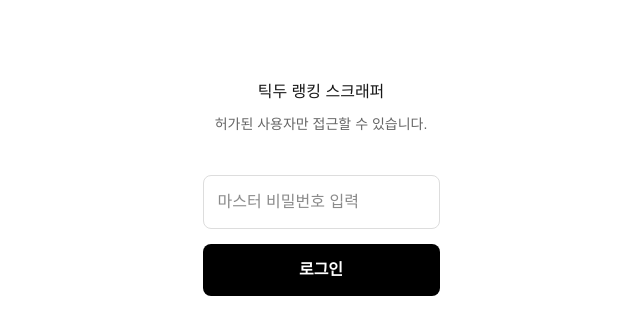
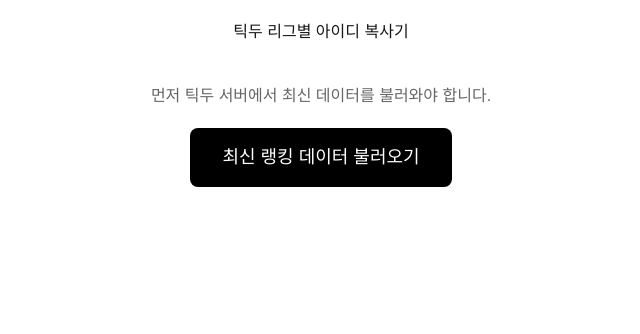
Before and after one commit to tead1234/ticdoo-scraper, a Next.js app: page /login in a window 1280 px wide. Shown: the top 334 px of the page, without its empty margins (319-959 px from the left). Built offline with nearby package versions, Linux system fonts and the light colour scheme.

Commit message:
프록시 사이트로 요청하도록 변경

```diff
--- a/app/api/ranks/route.ts
+++ b/app/api/ranks/route.ts
@@ -1,33 +1,55 @@
 import { NextResponse } from 'next/server';
 import { SignJWT } from 'jose';
 
-// ==========================================
-// [수정됨] 1. 랭킹 데이터 긁어오기 (GET)
-// ==========================================
+// 1. 질문자님이 찾아내신 완벽한 리그 매핑표
+const classMap: Record<number, string> = {
+  2000: 'a1', 1900: 'a2', 1800: 'a3',
+  1500: 'b1', 1400: 'b2', 1300: 'b3', 1200: 'b4', 1100: 'b5',
+  1000: 'c1',  900: 'c2',  800: 'c3',  700: 'c4',  600: 'c5',
+   500: 'd1',  400: 'd2',  300: 'd3',  200: 'd4',  100: 'd5'
+};
+
 export async function GET() {
   try {
-    // 틱두 사이트의 개방된 API로 다이렉트 요청 (토큰 불필요)
-    const response = await fetch('https://tikdo.kr/api/rankings/current?leagueType=1300', {
+    // 2. 18개의 틱두 API 요청을 동시에 준비
+    const fetchPromises = Object.entries(classMap).map(async ([leagueId, leagueKey]) => {
+      const targetUrl = `https://tikdo.kr/api/rankings/current?leagueType=${leagueId}`;
+
+      const response = await fetch(targetUrl, {
         method: 'GET',
         headers: {
           'Accept': 'application/json',
-        'Referer': 'https://tikdo.kr/ranking/b3',
+          'Referer': `https://tikdo.kr/ranking/${leagueKey}`,
           'User-Agent': 'Mozilla/5.0 (Windows NT 10.0; Win64; x64) AppleWebKit/537.36 (KHTML, like Gecko) Chrome/149.0.0.0 Safari/537.36'
         },
-      cache: 'no-store'
+        // 💡 핵심: 3분(180초) 동안 틱두 서버를 찌르지 않고 Vercel이 데이터를 기억함 (과부하 방지)
+        next: { revalidate: 180 }
       });
 
       if (!response.ok) {
-      throw new Error(`API 호출 실패: ${response.status}`);
+        // 특정 리그가 에러 나더라도 전체가 멈추지 않도록 빈 배열 반환 후 로깅
+        console.error(`${leagueKey}(${leagueId}) 리그 호출 실패`);
+        return { key: leagueKey, data: [] };
       }
 
-    const rankData = await response.json();
+      const data = await response.json();
+      return { key: leagueKey, data: data };
+    });
 
-    // 가져온 데이터를 프론트엔드로 전달
-    return NextResponse.json({ success: true, data: rankData });
+    // 3. 18개의 요청을 한 번에 발사! (Promise.all)
+    const results = await Promise.all(fetchPromises);
+
+    // 4. 받아온 결과를 프론트엔드가 쓰기 편하게 { "a1": [...], "b3": [...] } 형태로 조립
+    const finalData = results.reduce((acc, curr) => {
+      acc[curr.key] = curr.data;
+      return acc;
+    }, {} as Record<string, any>);
+
+    // 최종 데이터 반환
+    return NextResponse.json({ success: true, data: finalData });
 
   } catch (error: any) {
-    console.error('API Fetch Error:', error);
+    console.error('API 병렬 Fetch 에러:', error);
     return NextResponse.json({ success: false, message: error.message }, { status: 500 });
   }
 }
@@ -41,31 +63,26 @@ export async function POST(request: Request) {
   try {
     const { password } = await request.json();
 
-    // 1. 비밀번호 검증
     if (password === process.env.MASTER_PASSWORD) {
-
-      // 2. 비밀번호가 맞으면 JWT 토큰 생성 (24시간 유효)
       const token = await new SignJWT({ role: 'admin' })
         .setProtectedHeader({ alg: 'HS256' })
-        .setExpirationTime('24h') // 24시간 후 만료
+        .setExpirationTime('24h')
         .sign(SECRET_KEY);
 
       const response = NextResponse.json({ success: true });
 
-      // 3. 브라우저 쿠키에 안전하게 토큰 심기
       response.cookies.set({
         name: 'auth_token',
         value: token,
-        httpOnly: true, // 자바스크립트에서 탈취 불가능하게 설정
-        secure: process.env.NODE_ENV === 'production', // Vercel(https)에서는 필수
+        httpOnly: true,
+        secure: process.env.NODE_ENV === 'production',
         sameSite: 'strict',
         path: '/',
-        maxAge: 60 * 60 * 24, // 24시간
+        maxAge: 60 * 60 * 24,
       });
 
       return response;
     } else {
-      // 비밀번호가 틀린 경우
       return NextResponse.json({ success: false, message: '비밀번호가 틀렸습니다.' }, { status: 401 });
     }
   } catch (error) {
--- a/app/login/page.tsx
+++ b/app/login/page.tsx
@@ -1,67 +1,173 @@
 'use client';
 
 import { useState } from 'react';
-import { useRouter } from 'next/navigation';
 
-export default function LoginPage() {
-  const [password, setPassword] = useState('');
-  const [isLoading, setIsLoading] = useState(false);
-  const router = useRouter();
+export default function RankIdCopier() {
+  // 💡 [변경 1] 이제 배열(any[])이 아니라 객체(Record<string, any>) 형태로 저장됩니다.
+  const [cachedData, setCachedData] = useState<Record<string, any> | null>(null);
+  const [isLoadingData, setIsLoadingData] = useState(false);
+  const [copiedKey, setCopiedKey] = useState<string | null>(null);
 
-  const handleLogin = async (e: React.FormEvent) => {
-    e.preventDefault();
-    setIsLoading(true);
+  const fallbackCopyTextToClipboard = (text: string) => {
+    const textArea = document.createElement("textarea");
+    textArea.value = text;
+    textArea.style.position = "fixed";
+    textArea.style.left = "-999999px";
+    document.body.appendChild(textArea);
+    textArea.focus();
+    textArea.select();
+    try {
+      document.execCommand('copy');
+    } catch (err) {
+      alert('클립보드 복사 지원 불가 브라우저');
+    }
+    document.body.removeChild(textArea);
+  };
+
+  // 🗑️ [삭제됨] classMap은 이제 백엔드가 처리하므로 프론트엔드에선 필요 없습니다!
+
+  const orderedKeys = [
+    'a1', 'a2', 'a3',
+    'b1', 'b2', 'b3', 'b4', 'b5',
+    'c1', 'c2', 'c3', 'c4', 'c5',
+    'd1', 'd2', 'd3', 'd4', 'd5'
+  ];
+
+  const handleFetchData = async () => {
+    setIsLoadingData(true);
+    try {
+      const res = await fetch('/api/ranks');
+      const json = await res.json();
+
+      if (!json.success) throw new Error(json.message);
+
+      // json.data는 이제 { "a1": [...], "b2": [...] } 형태의 객체입니다.
+      setCachedData(json.data);
+    } catch (error) {
+      console.error('데이터 처리 중 오류 발생:', error);
+      alert('데이터를 가져오는 중 오류가 발생했습니다.');
+    } finally {
+      setIsLoadingData(false);
+    }
+  };
+
+  const handleCopyLeague = async (targetLeague: string) => {
+    if (!cachedData) return;
+
+    // 💡 [핵심 변경] 전체 데이터를 filter 할 필요 없이, 해당하는 방(key)의 데이터를 즉시 꺼냅니다.
+    // 틱두 API 응답이 { data: [...] } 형태로 한 번 더 감싸져 있을 상황을 대비한 방어 코드입니다.
+    let rawLeagueData = cachedData[targetLeague] || [];
+    let leagueUsers = Array.isArray(rawLeagueData) ? rawLeagueData : (rawLeagueData.data || []);
+
+    // 1~99등 필터링
+    const filteredUsers = leagueUsers.filter((item: any) => {
+      // ⚠️ 틱두 API 속성 이름에 맞춰 수정하세요 (예: item.ranking, item.score 등)
+      const currentRank = item.rank || item.ranking || 0;
+      return currentRank >= 1 && currentRank <= 99;
+    });
+
+    // 정렬
+    filteredUsers.sort((a: any, b: any) => {
+      const rankA = a.rank || a.ranking || 0;
+      const rankB = b.rank || b.ranking || 0;
+      return rankA - rankB;
+    });
+
+    if (filteredUsers.length === 0) {
+      alert(`${targetLeague.toUpperCase()} 리그에 (1~99등) 데이터가 없습니다. (또는 API 속성 이름이 다를 수 있습니다)`);
+      console.log(`${targetLeague} 리그 원본 데이터 확인:`, leagueUsers); // 구조 확인용 로그
+      return;
+    }
+
+    const header = `[${targetLeague.toUpperCase()} 리그]\n`;
+
+    // ⚠️ 틱두 API 속성 이름에 맞춰 수정하세요. (기존 unique_id 대신 userId, id 등일 수 있음)
+    const userIds = filteredUsers.map((user: any) => {
+      return user.unique_id || user.display_id || user.userId || user.id || '알수없는아이디';
+    }).join('\n');
+
+    const textToCopy = header + userIds;
 
     try {
-      const res = await fetch('/api/auth', {
-        method: 'POST',
-        headers: { 'Content-Type': 'application/json' },
-        body: JSON.stringify({ password }),
-      });
+      if (navigator.clipboard && window.isSecureContext) {
+        await navigator.clipboard.writeText(textToCopy);
+      } else {
+        fallbackCopyTextToClipboard(textToCopy);
+      }
 
-      if (res.ok) {
-        // 로그인 성공 시 쿠키가 저장되었으므로 메인 페이지로 이동
-        router.push('/');
-        router.refresh();
-      } else {
-        alert('비밀번호가 일치하지 않습니다.');
-      }
-    } catch (error) {
-      alert('네트워크 오류가 발생했습니다.');
-    } finally {
-      setIsLoading(false);
+      setCopiedKey(targetLeague);
+      setTimeout(() => setCopiedKey(null), 2000);
+
+    } catch (err) {
+      console.error(err);
+      alert('클립보드 복사에 실패했습니다.');
     }
   };
 
   return (
-    <div style={{ padding: '80px 20px', maxWidth: '400px', margin: '0 auto', textAlign: 'center', fontFamily: 'sans-serif' }}>
-      <h2 style={{ marginBottom: '10px' }}>틱두 랭킹 스크래퍼</h2>
-      <p style={{ color: '#666', marginBottom: '40px', fontSize: '14px' }}>
-        허가된 사용자만 접근할 수 있습니다.
+    <div style={{ padding: '20px', maxWidth: '600px', margin: '0 auto' }}>
+      <h2 style={{ textAlign: 'center', marginBottom: '20px' }}>틱두 리그별 아이디 복사기</h2>
+
+      {!cachedData ? (
+        <div style={{ textAlign: 'center', marginTop: '40px' }}>
+          <p style={{ color: '#666', marginBottom: '20px' }}>
+            먼저 틱두 서버에서 최신 데이터를 불러와야 합니다.
           </p>
-
-      <form onSubmit={handleLogin} style={{ display: 'flex', flexDirection: 'column', gap: '15px' }}>
-        <input
-          type="password"
-          value={password}
-          onChange={(e) => setPassword(e.target.value)}
-          placeholder="마스터 비밀번호 입력"
-          style={{ padding: '14px', fontSize: '16px', borderRadius: '8px', border: '1px solid #ddd', outline: 'none' }}
-          required
-        />
           <button
-          type="submit"
-          disabled={isLoading}
+            onClick={handleFetchData}
+            disabled={isLoadingData}
             style={{
-            padding: '14px', fontSize: '16px', fontWeight: 'bold',
-            backgroundColor: isLoading ? '#ccc' : '#000',
-            color: 'white', border: 'none', borderRadius: '8px', cursor: isLoading ? 'wait' : 'pointer',
+              padding: '16px 32px',
+              fontSize: '18px',
+              backgroundColor: '#000',
+              color: 'white',
+              border: 'none',
+              borderRadius: '8px',
+              cursor: isLoadingData ? 'wait' : 'pointer'
+            }}
+          >
+            {isLoadingData ? '데이터 수집 중... (약 2~3초 소요)' : '최신 랭킹 데이터 불러오기'}
+          </button>
+        </div>
+      ) : (
+        <>
+          <div style={{
+            display: 'grid',
+            gridTemplateColumns: 'repeat(auto-fill, minmax(80px, 1fr))',
+            gap: '12px'
+          }}>
+            {orderedKeys.map((key) => (
+              <button
+                key={key}
+                onClick={() => handleCopyLeague(key)}
+                style={{
+                  padding: '12px',
+                  fontSize: '16px',
+                  fontWeight: 'bold',
+                  cursor: 'pointer',
+                  backgroundColor: copiedKey === key ? '#10b981' : '#0070f3',
+                  color: 'white',
+                  border: 'none',
+                  borderRadius: '8px',
                   transition: 'background-color 0.2s'
                 }}
               >
-          {isLoading ? '확인 중...' : '로그인'}
+                {copiedKey === key ? '복사됨!' : key.toUpperCase()}
               </button>
-      </form>
+            ))}
+          </div>
+
+          <div style={{ marginTop: '30px', textAlign: 'center' }}>
+            <button
+              onClick={handleFetchData}
+              disabled={isLoadingData}
+              style={{ padding: '8px 16px', fontSize: '14px', cursor: 'pointer', backgroundColor: '#f0f0f0', border: '1px solid #ccc', borderRadius: '4px' }}
+            >
+               {isLoadingData ? '새로고침 중...' : '데이터 새로고침'}
+            </button>
+          </div>
+        </>
+      )}
     </div>
   );
 }
```
Lines whose indentation alone changed are shown as unchanged.
